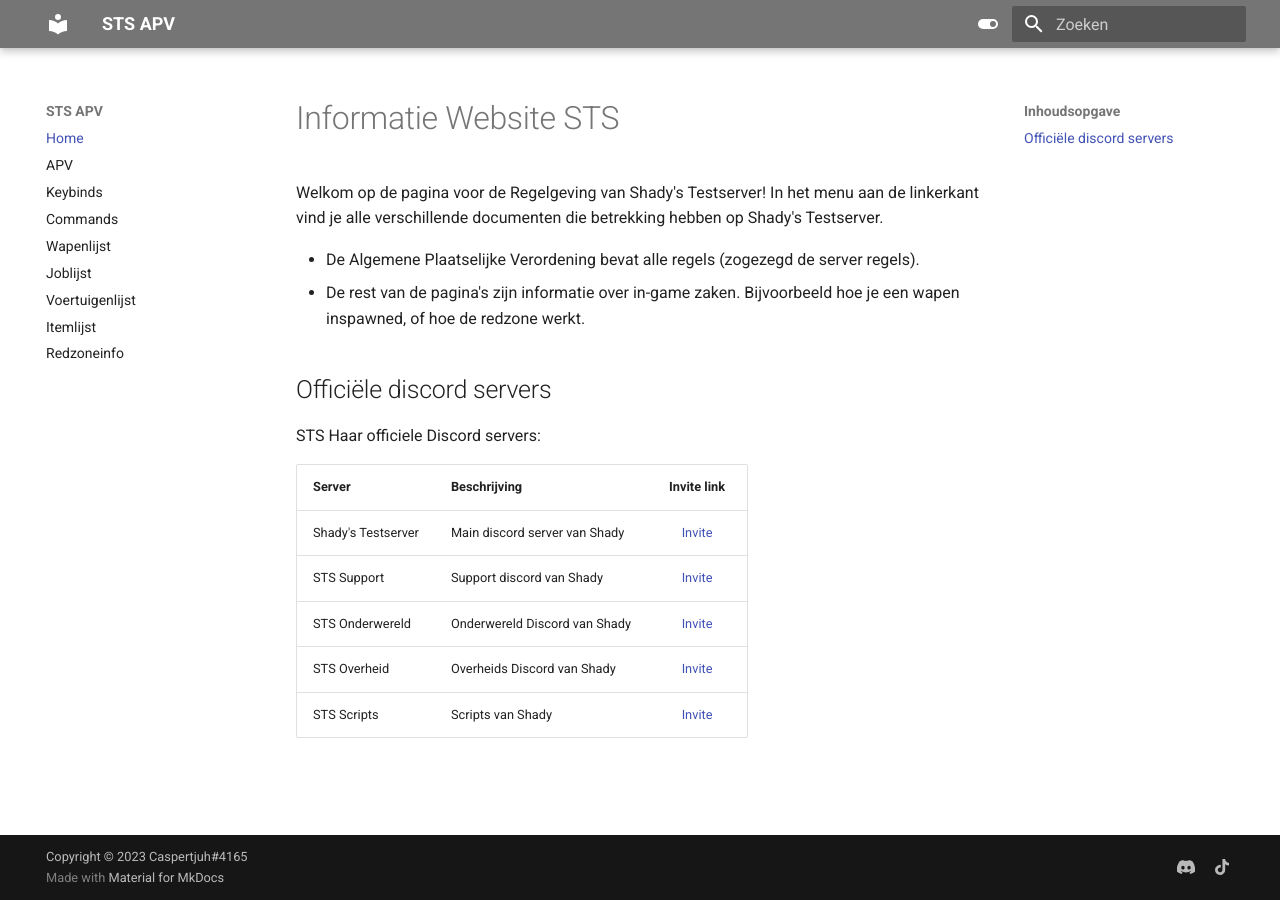
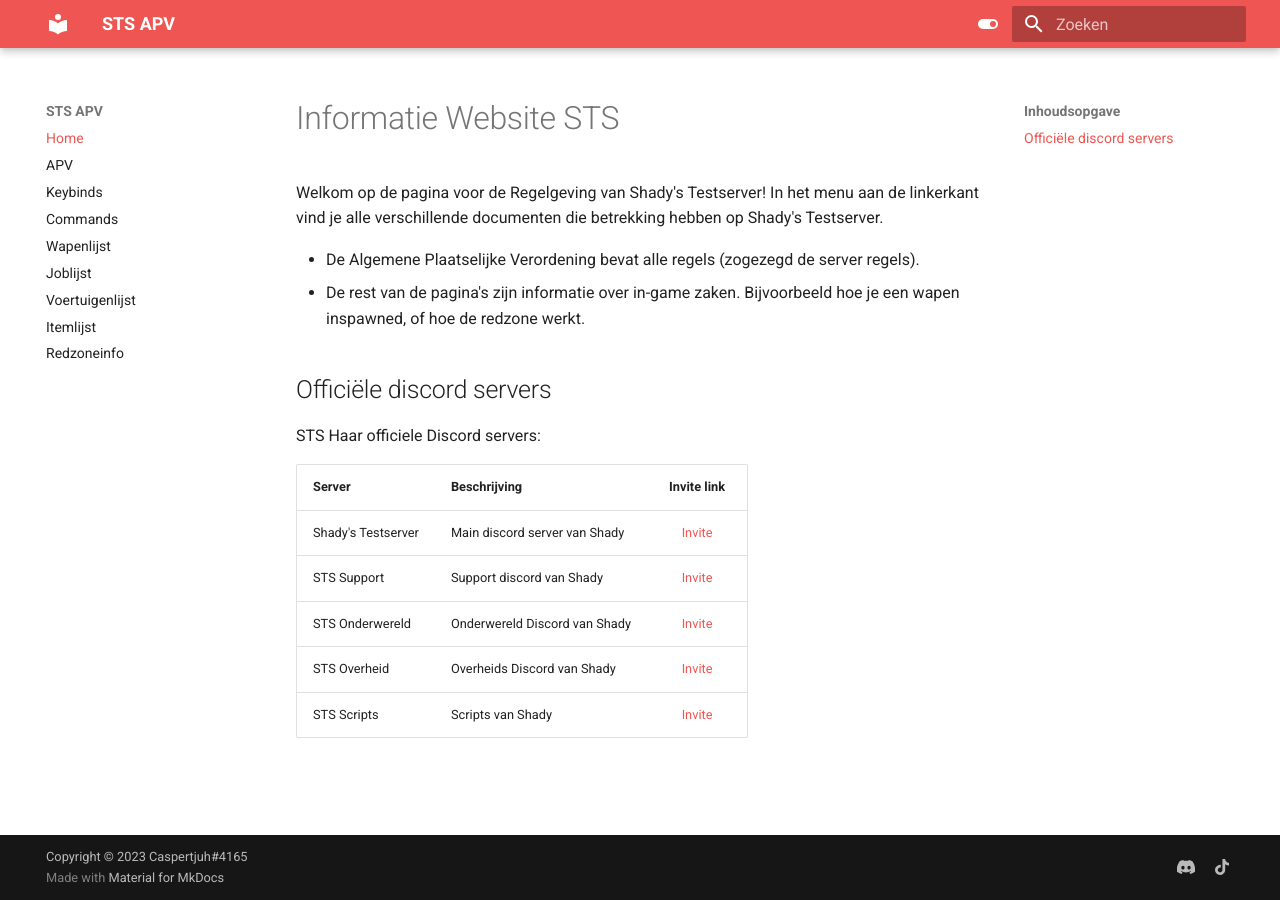
Before and after one commit to Welseyy/STSAPV, an MkDocs documentation site: the page built from docs/index.md, in a window 1280 px wide. Built offline with MkDocs 1.6.1 and Material for MkDocs 9.7.7, drawn with Linux system fonts in a browser that asks for light colours.

Commit message:
Update mkdocs.yml
Red Colour

```diff
--- a/mkdocs.yml
+++ b/mkdocs.yml
@@ -19,14 +19,14 @@
     - toc.follow
   palette:
     - scheme: default
-      primary: grey
-      accent: grey
+      primary: red
+      accent: red
       toggle:
         icon: material/toggle-switch
         name: Switch naar dark mode
     - scheme: slate
-      primary: grey
-      accent: grey
+      primary: red
+      accent: red
       toggle:
         icon: material/toggle-switch-off-outline
         name: Switch naar light mode
```
